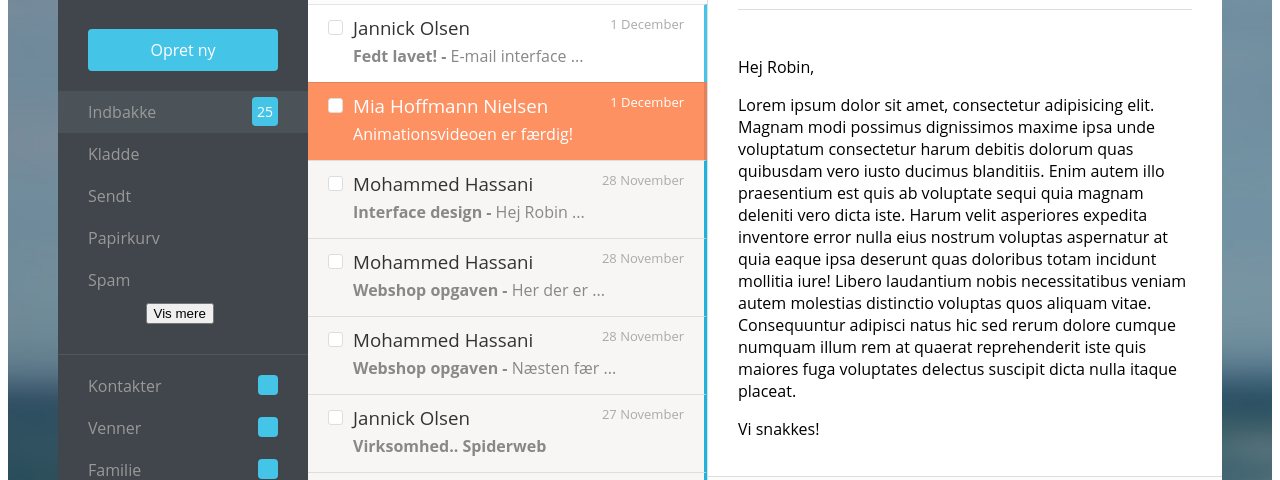
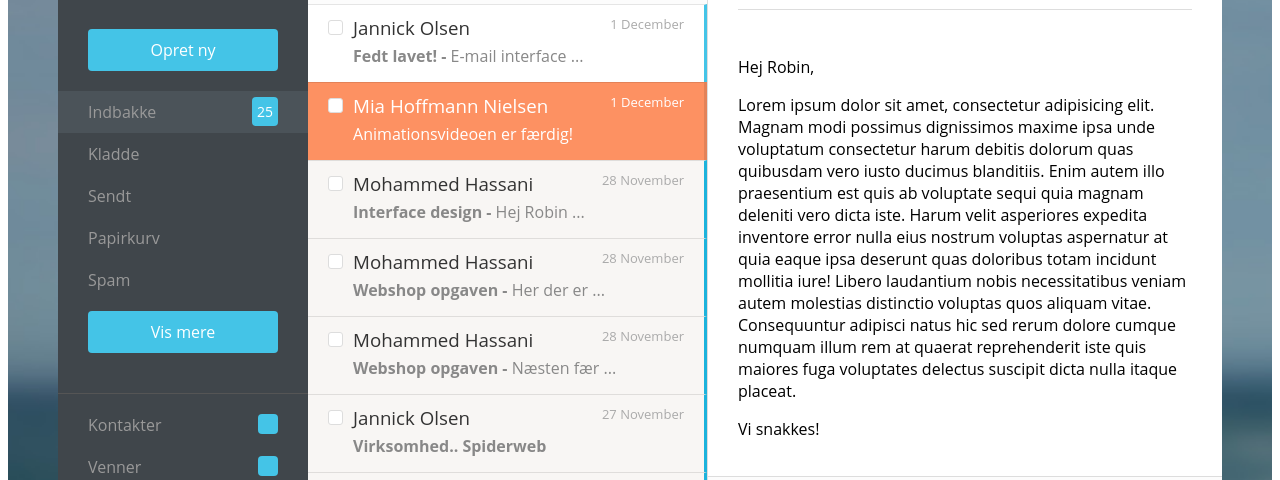
Before and after one commit to RobinWitzner/emailopgave, a website: page index1.html in a window 1280 px wide. Shown: the part 295-775 px from the top of the page. Drawn offline with nearby package versions, Linux system fonts and the light colour scheme.

Commit message:
Tilføjet vis mere jquery Stylet knappen

```diff
--- a/css/styles1.scss
+++ b/css/styles1.scss
@@ -122,7 +122,11 @@ a {
       display: none;
     }
     .visMere{
-      margin-left: 35%;
+      background: $accent;
+      border-radius: 4px;
+      margin: 10px 30px;
+      padding: 10px;
+      text-align: center;
     }
   }
 
--- a/index1.html
+++ b/index1.html
@@ -42,7 +42,7 @@
                         <li class="hidden"><a href="#">Udbakke</a></li>
                         <li class="hidden"><a href="#">Al post</a></li>
                         <li class="hidden"><a href="#">Stjernemarkerede</a></li>
-                        <button class="visMere">Vis mere</button>
+                        <div class="visMere">Vis mere</div>
                     </ul>
                     <ul class="labels">
                         <li><a href="#">Kontakter <span class="btn btn-primary label"></span></a></li>
```
Also changed, not shown: css/styles1.min.css, 1 other file.
